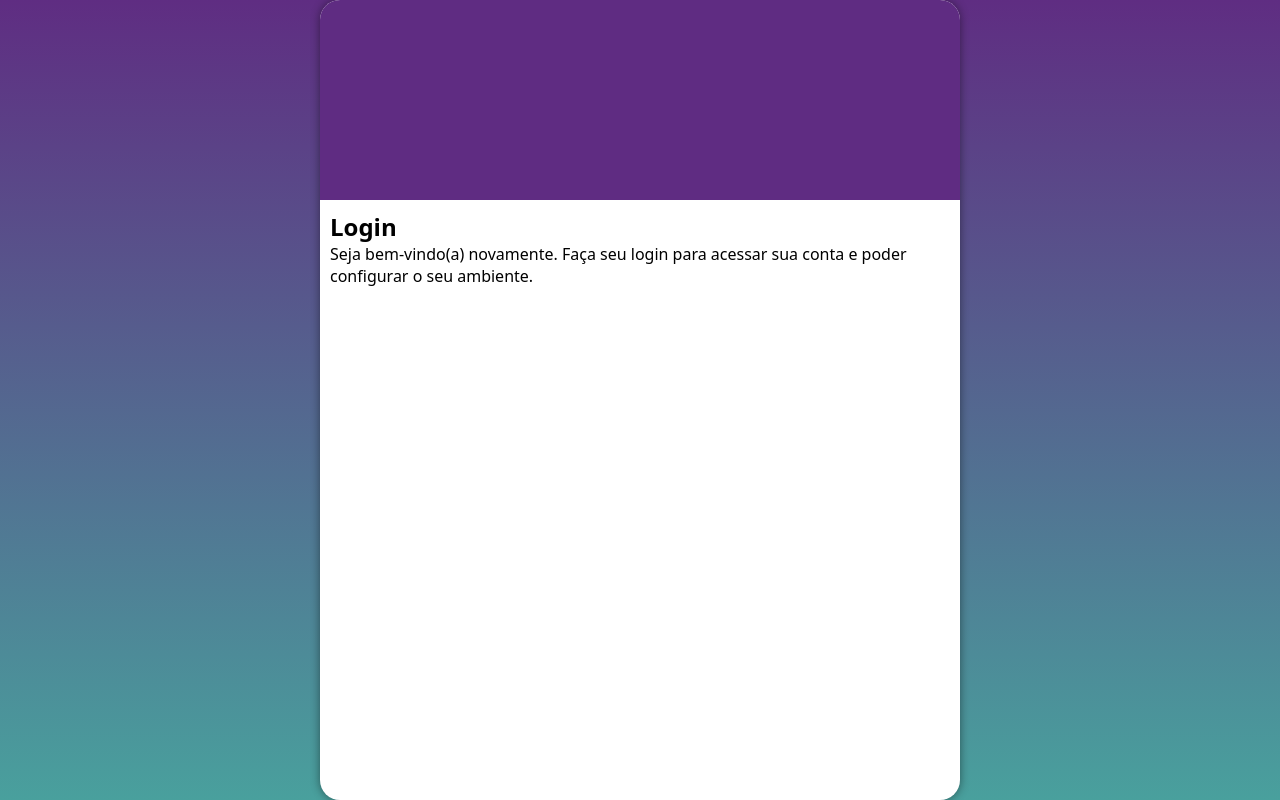
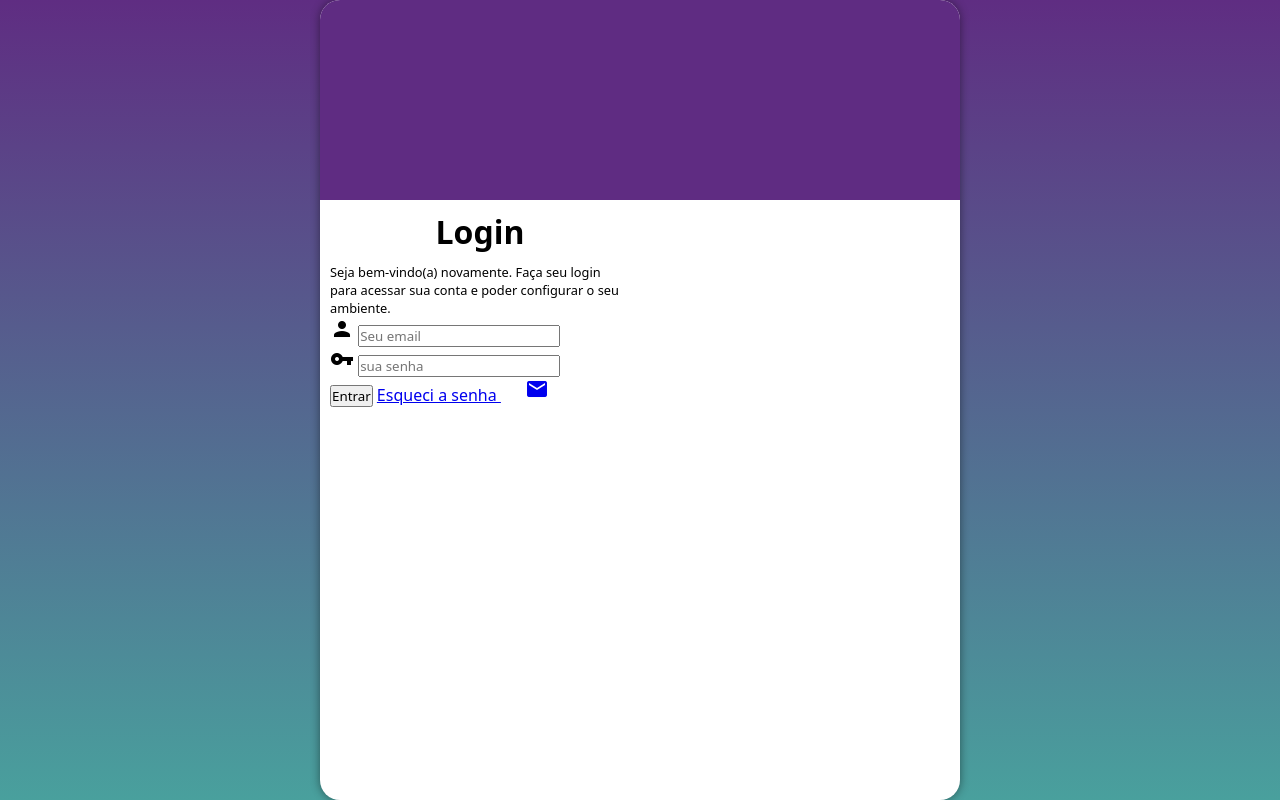
Before and after one commit to viniciusklein/projeto-login, a plain HTML site: page index.html in a window 1280 px wide. Drawn offline with Linux system fonts and the light colour scheme.

Commit message:
add form

```diff
--- a/estilos/media-query.css
+++ b/estilos/media-query.css
@@ -34,16 +34,24 @@
   }
 
   section#login{
-    float: left;
+    float: right;
     width: 50%;
     height: 100%;
   }
 
 
-  section#login > div#formilario{
-    float: right;
+  section#login > div#formulario{
+    float: left;
     width: 50%;
 }
 
+div#formulario > h1 {
+    font-size: 2em;
+}
+
+div#formulario > p{
+    font-size: 1.8=2em;
 
 }
+
+}
--- a/estilos/style.css
+++ b/estilos/style.css
@@ -58,3 +58,13 @@ section#login > div#formulario {
     display: block;
     padding: 10px;
 }
+
+div#formulario > h1 {
+    text-align: center;
+    margin-bottom: 10px;
+}
+
+div#formulario > p{
+    font-size: 0.8em;
+
+}
--- a/index.html
+++ b/index.html
@@ -7,6 +7,8 @@
     <title>Login</title>
     <link rel="stylesheet" href="estilos/style.css">
     <link rel="stylesheet" href="estilos/media-query.css">
+    <link href="https://fonts.googleapis.com/icon?family=Material+Icons"
+      rel="stylesheet">
 </head>
 <body>
     <main>
@@ -18,7 +20,19 @@
                 <h1>Login</h1>
                 <p>Seja bem-vindo(a) novamente. Faça seu login para acessar sua conta e poder configurar o seu ambiente.</p>
                 <form action=""login.php method="post">
+                    <div class="campo">
+                        <i class="material-icons">person</i>
+                        <input type="email"  name="login" id="ilogin" placeholder="Seu email" autocomplete="email" required maxlength="30">
+                        <label for="ilogin"></label>
+                    </div>
+                    <div class="campo">
+                        <i class="material-icons">vpn_key</i>
+                        <input type="password"  name="senha" id="isenha" placeholder="sua senha" autocomplete="current-password" required minlength="8" maxlength="20">
+                        <label for="isenha"></label>
+                    </div>
 
+                    <input type="submit" value="Entrar">
+                    <a href="esqueci.html">Esqueci a senha <i class="material-icons">mmail</i></a>
                 </form>
             </div>
 
```
